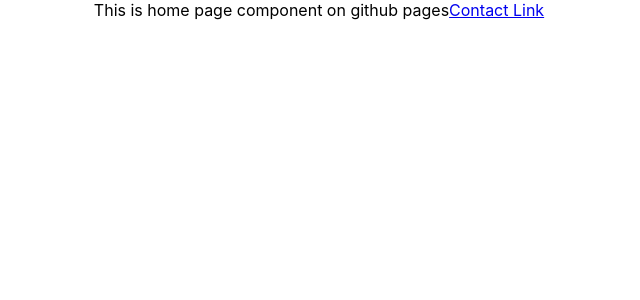
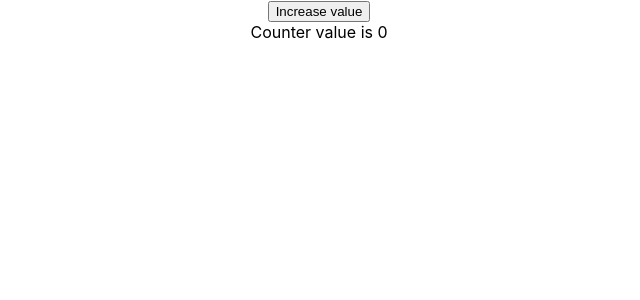
Before and after one commit to leetgrind/ReactDemo, a React (Create React App) app: page / in a window 1280 px wide. Shown: the top 300 px of the page, without its empty margins (321-961 px from the left). Built offline with nearby package versions, Linux system fonts and the light colour scheme.

Commit message:
addded state hook

```diff
--- a/src/Home.js
+++ b/src/Home.js
@@ -1,12 +1,16 @@
 import { Link } from "react-router-dom";
+import React, { useState } from "react";
+import { createRoot } from 'react-dom/client';
 
 function Home() {
-    return (
+
+    const [counter, setCounter] = useState(0);
+
+    return(
         <div>
-            This is home page component on github pages
-            <Link to={"/contact"}>Contact Link</Link>
+            <button onClick={() => setCounter(counter+1)}>Increase value</button>
+            <div>Counter value is {counter}</div>
         </div>
-    );
+    )
 }
-
 export default Home;
```
